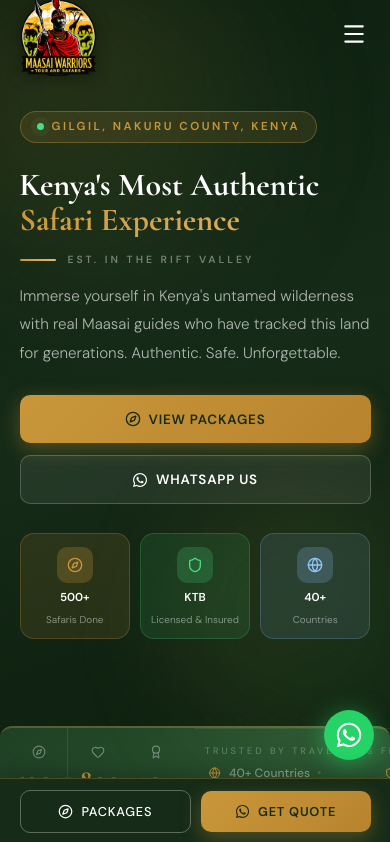
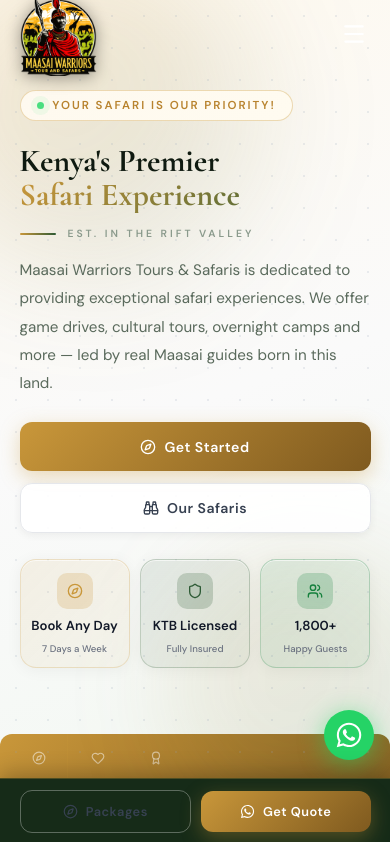
Before and after one commit to Muchyz/maasai-warriors, a React (Vite) app: page / in a window 390 px wide. Shown: the top 842 px of the page. Built offline with nearby package versions, Linux system fonts and the light colour scheme.

Commit message:
Exact BigDee hero style - light theme safari

```diff
--- a/src/App.jsx
+++ b/src/App.jsx
@@ -305,165 +305,168 @@ button { cursor: pointer; font-family: 'DM Sans', sans-serif; }
 
 /* ── HERO ── */
 .hero {
-  position: relative; min-height: 100svh;
+  position: relative;
+  min-height: 100svh;
   display: flex; flex-direction: column; overflow: hidden;
-  background: linear-gradient(160deg, #0d1f0f 0%, #162b18 45%, #0a1a0b 100%);
+  background: linear-gradient(160deg, #fef9ef 0%, #fafafa 45%, #f0f7f0 100%);
 }
 .hero-blob-1 {
   position: absolute; top: -40px; left: -60px;
   width: 320px; height: 320px; border-radius: 50%;
-  background: linear-gradient(135deg, rgba(201,151,58,0.18), rgba(42,90,50,0.12));
+  background: linear-gradient(135deg, rgba(201,151,58,0.22), rgba(42,90,50,0.10));
   filter: blur(60px); pointer-events: none;
 }
 .hero-blob-2 {
   position: absolute; bottom: 80px; right: -60px;
   width: 280px; height: 280px; border-radius: 50%;
-  background: linear-gradient(135deg, rgba(201,151,58,0.12), rgba(74,222,128,0.08));
+  background: linear-gradient(135deg, rgba(201,151,58,0.14), rgba(45,90,53,0.10));
   filter: blur(50px); pointer-events: none;
 }
 .hero-dots {
-  position: absolute; inset: 0; opacity: 0.06; pointer-events: none;
-  background-image: radial-gradient(circle, #c9973a 1px, transparent 1px);
+  position: absolute; inset: 0; opacity: 0.18; pointer-events: none;
+  background-image: radial-gradient(circle, #94a3b8 1px, transparent 1px);
   background-size: 32px 32px;
 }
-.hero-main {
-  flex: 1; display: flex; align-items: center;
-}
+.hero-main { flex: 1; display: flex; align-items: center; }
 .hero-inner {
   width: 100%; max-width: 1200px; margin: 0 auto;
-  padding: 100px 5% 40px;
+  padding: 110px 5% 40px;
   display: grid; grid-template-columns: 1fr 1fr;
   gap: 3rem; align-items: center;
 }
 .hero-left { position: relative; z-index: 2; }
 .hero-badge {
-  display: inline-flex; align-items: center; gap: 0.5rem;
-  background: rgba(201,151,58,0.12);
+  display: inline-flex; align-items: center; gap: 0.55rem;
+  background: linear-gradient(135deg, #fef9ef, #fffbf0);
   border: 1px solid rgba(201,151,58,0.35);
-  color: var(--gold); font-size: 0.72rem;
-  letter-spacing: 2.5px; text-transform: uppercase;
+  color: #b8832e; font-size: 0.72rem;
+  letter-spacing: 2px; text-transform: uppercase;
   padding: 0.45rem 1rem; border-radius: 30px;
-  margin-bottom: 1.6rem; font-weight: 600;
+  margin-bottom: 1.4rem; font-weight: 700;
   animation: heroFadeUp 0.65s ease both;
 }
 .hero-badge-dot {
   width: 7px; height: 7px; border-radius: 50%;
   background: #4ade80;
-  box-shadow: 0 0 0 3px rgba(74,222,128,0.2);
-  animation: pulse-green 2s infinite;
+  box-shadow: 0 0 0 3px rgba(74,222,128,0.25);
+  animation: pulse-green 2s infinite; flex-shrink: 0;
 }
 @keyframes pulse-green {
-  0%,100% { box-shadow: 0 0 0 3px rgba(74,222,128,0.2); }
-  50%      { box-shadow: 0 0 0 6px rgba(74,222,128,0.05); }
+  0%,100% { box-shadow: 0 0 0 3px rgba(74,222,128,0.25); }
+  50%      { box-shadow: 0 0 0 6px rgba(74,222,128,0.08); }
 }
 .hero h1 {
-  font-size: clamp(2.4rem, 5vw, 4.2rem);
-  color: var(--white); font-weight: 700;
+  font-size: clamp(2.4rem, 5vw, 4.4rem);
+  color: #0f1a10; font-weight: 700;
   line-height: 1.08; max-width: 560px;
   animation: heroFadeUp 0.65s ease 0.1s both;
 }
 .hero h1 .hero-h1-gradient {
-  background: linear-gradient(135deg, var(--gold), var(--golds));
+  background: linear-gradient(135deg, #c9973a, #2d5a35);
   -webkit-background-clip: text; -webkit-text-fill-color: transparent;
   background-clip: text; display: block;
 }
 .hero-accent-line {
   display: flex; align-items: center; gap: 0.75rem;
-  margin: 1rem 0;
+  margin: 0.9rem 0 1rem;
   animation: heroFadeUp 0.65s ease 0.15s both;
 }
 .hero-accent-line .line {
   height: 2px; width: 36px; border-radius: 2px;
-  background: linear-gradient(90deg, var(--gold), var(--golds));
+  background: linear-gradient(90deg, #c9973a, #2d5a35);
 }
 .hero-accent-text {
   font-size: 0.65rem; font-weight: 600;
-  color: rgba(255,255,255,0.4); letter-spacing: 3px; text-transform: uppercase;
+  color: #8a9a8c; letter-spacing: 3px; text-transform: uppercase;
 }
 .hero-sub {
-  color: rgba(255,255,255,0.65); font-size: 0.95rem;
-  max-width: 460px; line-height: 1.85; font-weight: 300;
-  margin-bottom: 1.8rem;
+  color: #5a6a5c; font-size: 0.95rem;
+  max-width: 460px; line-height: 1.85; font-weight: 400;
+  margin-bottom: 1.6rem;
   animation: heroFadeUp 0.65s ease 0.2s both;
 }
 .hero-btns {
-  display: flex; gap: 0.75rem; flex-wrap: wrap; margin-bottom: 1.8rem;
+  display: flex; gap: 0.75rem; flex-wrap: wrap; margin-bottom: 1.6rem;
   animation: heroFadeUp 0.65s ease 0.3s both;
 }
 .btn-gold {
-  background: linear-gradient(135deg, var(--gold), #b8832e);
-  color: var(--g); border: none;
-  padding: 0.95rem 2rem; border-radius: 10px; font-weight: 700;
-  font-size: 0.84rem; letter-spacing: 0.8px; text-transform: uppercase;
-  transition: all 0.2s; display: inline-flex; align-items: center; gap: 0.5rem;
+  flex: 1; display: inline-flex; align-items: center; justify-content: center;
+  gap: 0.5rem; padding: 0.95rem 1.8rem; border-radius: 12px;
+  font-weight: 700; font-size: 0.88rem; border: none; cursor: pointer;
+  background: linear-gradient(135deg, #c9973a, #7f5a1f);
+  color: #fff; letter-spacing: 0.5px;
   box-shadow: 0 6px 20px rgba(201,151,58,0.35);
+  transition: all 0.2s;
 }
 .btn-gold:hover { transform: translateY(-2px); box-shadow: 0 10px 28px rgba(201,151,58,0.45); }
 .btn-wa {
-  background: rgba(255,255,255,0.07);
-  color: var(--white); border: 1.5px solid rgba(255,255,255,0.2);
-  padding: 0.95rem 2rem; border-radius: 10px; font-weight: 600;
-  font-size: 0.84rem; letter-spacing: 0.8px; text-transform: uppercase;
-  transition: all 0.2s; display: inline-flex; align-items: center; gap: 0.5rem;
-  cursor: pointer;
+  flex: 1; display: inline-flex; align-items: center; justify-content: center;
+  gap: 0.5rem; padding: 0.95rem 1.8rem; border-radius: 12px;
+  font-weight: 700; font-size: 0.88rem; cursor: pointer; letter-spacing: 0.5px;
+  background: rgba(255,255,255,0.9); color: #374151;
+  border: 1.5px solid #e5e7eb;
+  transition: all 0.2s;
+  box-shadow: 0 2px 8px rgba(0,0,0,0.06);
 }
 .btn-wa:hover { border-color: #25D366; color: #25D366; transform: translateY(-2px); }
 .btn-ghost {
-  background: transparent; color: var(--white);
-  border: 1.5px solid rgba(255,255,255,0.2);
-  padding: 0.95rem 2rem; border-radius: 10px; font-weight: 500;
-  font-size: 0.84rem; letter-spacing: 0.8px; text-transform: uppercase;
-  transition: all 0.2s; display: inline-flex; align-items: center; gap: 0.5rem;
-}
-.btn-ghost:hover { border-color: var(--gold); color: var(--gold); }
+  display: inline-flex; align-items: center; justify-content: center;
+  gap: 0.5rem; padding: 0.95rem 1.8rem; border-radius: 12px;
+  font-weight: 600; font-size: 0.88rem; cursor: pointer; letter-spacing: 0.5px;
+  background: transparent; color: #374151;
+  border: 1.5px solid #e5e7eb; transition: all 0.2s;
+}
+.btn-ghost:hover { border-color: #c9973a; color: #c9973a; }
 .hero-glass-cards {
   display: grid; grid-template-columns: repeat(3,1fr);
-  gap: 0.6rem; animation: heroFadeUp 0.65s ease 0.4s both;
+  gap: 0.65rem; animation: heroFadeUp 0.65s ease 0.4s both;
 }
 .hero-glass-card {
   display: flex; flex-direction: column; align-items: center; gap: 0.5rem;
-  padding: 1rem 0.5rem; border-radius: 14px; border: 1px solid;
-  backdrop-filter: blur(16px); text-align: center;
-}
+  padding: 1.1rem 0.5rem; border-radius: 16px; border: 1px solid;
+  backdrop-filter: blur(16px); -webkit-backdrop-filter: blur(16px);
+  text-align: center; cursor: default;
+  box-shadow: 0 2px 16px rgba(0,0,0,0.05), inset 0 1px 0 rgba(255,255,255,0.6);
+  transition: transform 0.2s;
+}
+.hero-glass-card:hover { transform: translateY(-3px); }
 .hero-glass-icon {
   width: 36px; height: 36px; border-radius: 10px;
   display: flex; align-items: center; justify-content: center;
 }
-.hero-glass-val { font-weight: 700; font-size: 0.82rem; color: var(--white); line-height: 1.2; }
-.hero-glass-label { font-size: 0.62rem; color: rgba(255,255,255,0.45); text-align: center; }
-.hero-right { position: relative; display: flex; flex-direction: column; gap: 0.75rem; }
+.hero-glass-val { font-weight: 700; font-size: 0.82rem; color: #111827; line-height: 1.3; }
+.hero-glass-label { font-size: 0.6rem; color: #6b7280; text-align: center; font-weight: 500; }
+.hero-right { position: relative; }
 .hero-img-main {
-  width: 100%; border-radius: 20px; overflow: hidden;
+  width: 100%; border-radius: 24px; overflow: hidden;
   aspect-ratio: 4/3; position: relative;
-  box-shadow: 0 20px 60px rgba(0,0,0,0.5);
+  box-shadow: 0 20px 60px rgba(0,0,0,0.15);
 }
 .hero-img-main img { width: 100%; height: 100%; object-fit: cover; animation: heroZoom 22s ease-in-out infinite alternate; }
 .hero-img-main::after {
-  content: ''; position: absolute; inset: 0; border-radius: 20px;
-  background: linear-gradient(to top right, rgba(201,151,58,0.12), transparent);
+  content: ''; position: absolute; inset: 0; border-radius: 24px;
+  background: linear-gradient(to top right, rgba(201,151,58,0.08), transparent);
 }
 @keyframes heroZoom { from { transform: scale(1); } to { transform: scale(1.06); } }
 .hero-float-card {
   position: absolute; z-index: 10;
-  background: rgba(22,43,24,0.85); backdrop-filter: blur(16px);
-  border: 1px solid rgba(201,151,58,0.25); border-radius: 14px;
+  background: #fff; border-radius: 16px;
   padding: 0.85rem 1.1rem; display: flex; align-items: center; gap: 0.75rem;
-  box-shadow: 0 8px 32px rgba(0,0,0,0.3);
-}
-.hero-float-card.fc-tl { top: 16px; left: -16px; animation: heroFadeUp 0.65s ease 0.6s both, float 4s ease-in-out infinite; }
-.hero-float-card.fc-br { bottom: 60px; right: -16px; animation: heroFadeUp 0.65s ease 0.75s both, float 4s ease-in-out 1s infinite; }
+  box-shadow: 0 8px 32px rgba(0,0,0,0.12); border: 1px solid #f1f5f9;
+}
+.hero-float-card.fc-tl { top: 20px; left: -20px; animation: heroFadeUp 0.65s ease 0.6s both, float 4s ease-in-out infinite; }
+.hero-float-card.fc-br { bottom: 24px; right: -20px; animation: heroFadeUp 0.65s ease 0.75s both, float 4s ease-in-out 1s infinite; }
 @keyframes float { 0%,100% { transform: translateY(0); } 50% { transform: translateY(-8px); } }
 .fc-icon { width: 36px; height: 36px; border-radius: 10px; display: flex; align-items: center; justify-content: center; flex-shrink: 0; }
-.fc-label { font-size: 0.62rem; color: rgba(255,255,255,0.45); font-weight: 600; letter-spacing: 1px; text-transform: uppercase; }
-.fc-val { font-size: 0.88rem; font-weight: 700; color: var(--white); margin-top: 1px; }
+.fc-label { font-size: 0.6rem; color: #9ca3af; font-weight: 600; letter-spacing: 1px; text-transform: uppercase; }
+.fc-val { font-size: 0.88rem; font-weight: 700; color: #111827; margin-top: 1px; }
 .hero-circle-deco {
-  position: absolute; bottom: -20px; right: -20px;
-  width: 120px; height: 120px; border-radius: 50%;
-  border: 2px dashed rgba(201,151,58,0.25);
+  position: absolute; bottom: -24px; right: -24px;
+  width: 130px; height: 130px; border-radius: 50%;
+  border: 2px dashed rgba(201,151,58,0.3); pointer-events: none;
 }
 .hero-stats-bar {
-  background: linear-gradient(135deg, var(--gm) 0%, var(--gl) 100%);
-  border-top: 2px solid rgba(201,151,58,0.3);
+  background: linear-gradient(135deg, #c9973a 0%, #7f5a1f 100%);
 }
 .hero-stats-inner {
   max-width: 1200px; margin: 0 auto; padding: 0 5%;
@@ -471,33 +474,33 @@ button { cursor: pointer; font-family: 'DM Sans', sans-serif; }
 }
 .hstat {
   display: flex; flex-direction: column; align-items: center;
-  gap: 0.3rem; padding: 1.2rem 1rem; text-align: center;
-  border-right: 1px solid rgba(255,255,255,0.12);
+  gap: 0.25rem; padding: 1.3rem 1rem; text-align: center;
+  border-right: 1px solid rgba(255,255,255,0.2);
 }
 .hstat:last-child { border-right: none; }
-.hstat-icon { color: rgba(255,255,255,0.35); margin-bottom: 0.1rem; }
-.hstat-num { font-family: 'Cormorant Garamond', serif; font-size: 1.8rem; color: var(--gold); font-weight: 700; line-height: 1; }
-.hstat-label { font-size: 0.62rem; color: rgba(255,255,255,0.5); letter-spacing: 2px; text-transform: uppercase; font-weight: 600; }
-.hero-ticker-wrap { max-width: 1200px; margin: 0 auto; padding: 1rem 5% 0; border-top: 1px solid rgba(255,255,255,0.07); overflow: hidden; }
-.hero-ticker-label { font-size: 0.58rem; letter-spacing: 3px; text-transform: uppercase; color: rgba(255,255,255,0.3); margin-bottom: 0.5rem; }
+.hstat-icon { color: rgba(255,255,255,0.5); margin-bottom: 0.1rem; }
+.hstat-num { font-family: 'Cormorant Garamond', serif; font-size: 2rem; color: #fff; font-weight: 700; line-height: 1; }
+.hstat-label { font-size: 0.6rem; color: rgba(255,255,255,0.7); letter-spacing: 2px; text-transform: uppercase; font-weight: 600; }
+.hero-ticker-wrap {
+  background: #0f1a10; padding: 0.8rem 5%; overflow: hidden;
+}
+.hero-ticker-label { font-size: 0.58rem; letter-spacing: 3px; text-transform: uppercase; color: rgba(255,255,255,0.3); margin-bottom: 0.4rem; }
 .hero-ticker { display: flex; gap: 0; animation: ticker 18s linear infinite; width: max-content; }
 .hero-ticker:hover { animation-play-state: paused; }
 @keyframes ticker { from { transform: translateX(0); } to { transform: translateX(-50%); } }
 .ticker-item { display: flex; align-items: center; gap: 0.5rem; padding: 0 2rem; font-size: 0.75rem; color: rgba(255,255,255,0.45); white-space: nowrap; font-weight: 500; }
-.ticker-item svg { color: var(--gold); flex-shrink: 0; }
-.ticker-dot { width: 3px; height: 3px; background: rgba(201,151,58,0.35); border-radius: 50%; }
+.ticker-item svg { color: #c9973a; flex-shrink: 0; }
+.ticker-dot { width: 3px; height: 3px; background: rgba(201,151,58,0.4); border-radius: 50%; }
 @keyframes heroFadeUp { from { opacity: 0; transform: translateY(24px); } to { opacity: 1; transform: translateY(0); } }
 @media (max-width: 900px) {
   .hero-inner { grid-template-columns: 1fr; padding: 90px 5% 30px; gap: 2rem; }
   .hero-right { display: none; }
-  .hero-glass-cards { grid-template-columns: repeat(3,1fr); }
 }
 @media (max-width: 480px) {
   .hero h1 { font-size: clamp(2rem, 8vw, 3rem); }
   .hero-btns { flex-direction: column; }
   .hero-btns .btn-gold, .hero-btns .btn-wa { width: 100%; justify-content: center; }
   .hero-glass-card { padding: 0.8rem 0.3rem; }
-  .hero-glass-val { font-size: 0.72rem; }
 }
 
 /* ── SECTIONS ── */
@@ -970,10 +973,10 @@ export default function App() {
             <div className="hero-left">
               <div className="hero-badge">
                 <span className="hero-badge-dot" />
-                Gilgil, Nakuru County, Kenya
+                Your Safari is Our Priority!
               </div>
               <h1>
-                Kenya's Most Authentic
+                Kenya's Premier
                 <span className="hero-h1-gradient">Safari Experience</span>
               </h1>
               <div className="hero-accent-line">
@@ -981,22 +984,21 @@ export default function App() {
                 <span className="hero-accent-text">Est. in the Rift Valley</span>
               </div>
               <p className="hero-sub">
-                Immerse yourself in Kenya's untamed wilderness with real Maasai guides
-                who have tracked this land for generations. Authentic. Safe. Unforgettable.
+                Maasai Warriors Tours & Safaris is dedicated to providing exceptional safari experiences. We offer game drives, cultural tours, overnight camps and more — led by real Maasai guides born in this land.
               </p>
               <div className="hero-btns">
                 <button className="btn-gold" onClick={() => go("packages")}>
-                  <Compass size={16} /> View Packages
+                  <Compass size={16} /> Get Started
                 </button>
-                <button className="btn-wa" onClick={() => window.open(wa("Hello Maasai Warriors! I'd like to book a safari 🦁"), "_blank")}>
-                  <FaWhatsapp size={16} /> WhatsApp Us
+                <button className="btn-wa" onClick={() => go("services")}>
+                  <Binoculars size={16} /> Our Safaris
                 </button>
               </div>
               <div className="hero-glass-cards">
                 {[
-                  { icon: Compass, color: "#c9973a", bg: "rgba(201,151,58,0.12)", border: "rgba(201,151,58,0.25)", val: "500+", label: "Safaris Done" },
-                  { icon: Shield, color: "#4ade80", bg: "rgba(74,222,128,0.1)", border: "rgba(74,222,128,0.2)", val: "KTB", label: "Licensed & Insured" },
-                  { icon: Globe, color: "#93c5fd", bg: "rgba(147,197,253,0.1)", border: "rgba(147,197,253,0.2)", val: "40+", label: "Countries" },
+                  { icon: Compass, color: "#c9973a", bg: "linear-gradient(135deg,rgba(201,151,58,0.1),rgba(201,151,58,0.05))", border: "rgba(201,151,58,0.22)", val: "Book Any Day", label: "7 Days a Week" },
+                  { icon: Shield, color: "#2d5a35", bg: "linear-gradient(135deg,rgba(45,90,53,0.1),rgba(45,90,53,0.05))", border: "rgba(45,90,53,0.22)", val: "KTB Licensed", label: "Fully Insured" },
+                  { icon: Users, color: "#15803d", bg: "linear-gradient(135deg,rgba(21,128,61,0.1),rgba(21,128,61,0.05))", border: "rgba(21,128,61,0.22)", val: "1,800+", label: "Happy Guests" },
                 ].map((c, i) => (
                   <div key={i} className="hero-glass-card" style={{ background: c.bg, borderColor: c.border }}>
                     <div className="hero-glass-icon" style={{ background: c.border }}>
@@ -1012,8 +1014,8 @@ export default function App() {
             {/* RIGHT */}
             <div className="hero-right">
               <div className="hero-float-card fc-tl">
-                <div className="fc-icon" style={{ background: "rgba(74,222,128,0.15)" }}>
-                  <CheckCircle size={18} style={{ color: "#4ade80" }} />
+                <div className="fc-icon" style={{ background: "#f0fdf4" }}>
+                  <CheckCircle size={18} style={{ color: "#16a34a" }} />
                 </div>
                 <div>
                   <div className="fc-label">Availability</div>
@@ -1021,15 +1023,15 @@ export default function App() {
                 </div>
               </div>
               <div className="hero-img-main">
-                <img src="/about.png" alt="Maasai Warriors Safari" />
+                <img src="/about.png" alt="Maasai Warriors Safari Team" />
               </div>
               <div className="hero-float-card fc-br">
-                <div className="fc-icon" style={{ background: "rgba(201,151,58,0.15)" }}>
-                  <Star size={18} style={{ color: "var(--gold)" }} />
+                <div className="fc-icon" style={{ background: "#fef9ef" }}>
+                  <Star size={18} style={{ color: "#c9973a" }} />
                 </div>
                 <div>
-                  <div className="fc-label">Avg Rating</div>
-                  <div className="fc-val">★ 5.0 · 1,800+ Guests</div>
+                  <div className="fc-label">Guest Rating</div>
+                  <div className="fc-val">★ 5.0 · 40+ Countries</div>
                 </div>
               </div>
               <div className="hero-circle-deco" />
@@ -1053,6 +1055,9 @@ export default function App() {
               </div>
             ))}
           </div>
+        </div>
+
+        {/* TICKER */}
         <div className="hero-ticker-wrap">
           <div className="hero-ticker-label">Trusted by travellers from 40+ countries</div>
           <div className="hero-ticker">
@@ -1077,7 +1082,6 @@ export default function App() {
             ))}
           </div>
         </div>
-        </div>
 
       </section>
 
```
Lines whose indentation alone changed are shown as unchanged.
